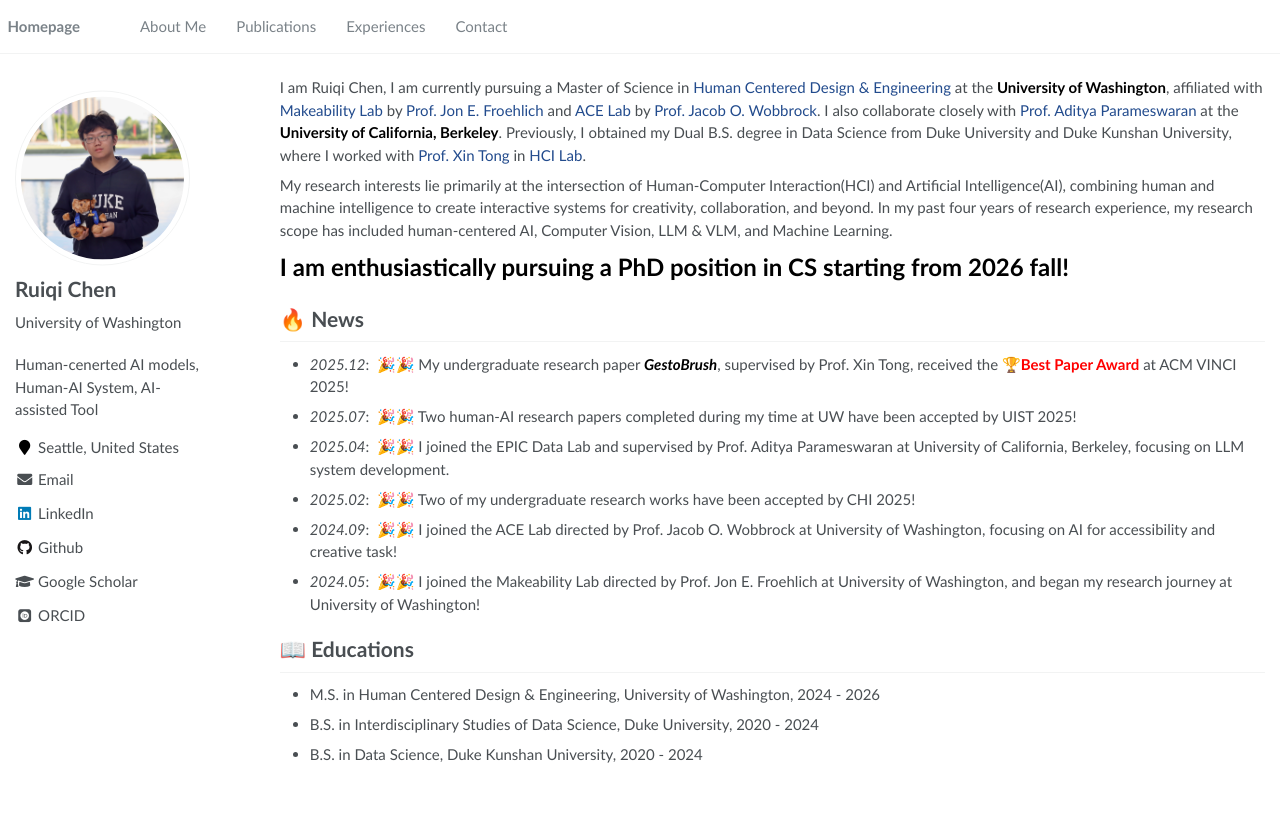
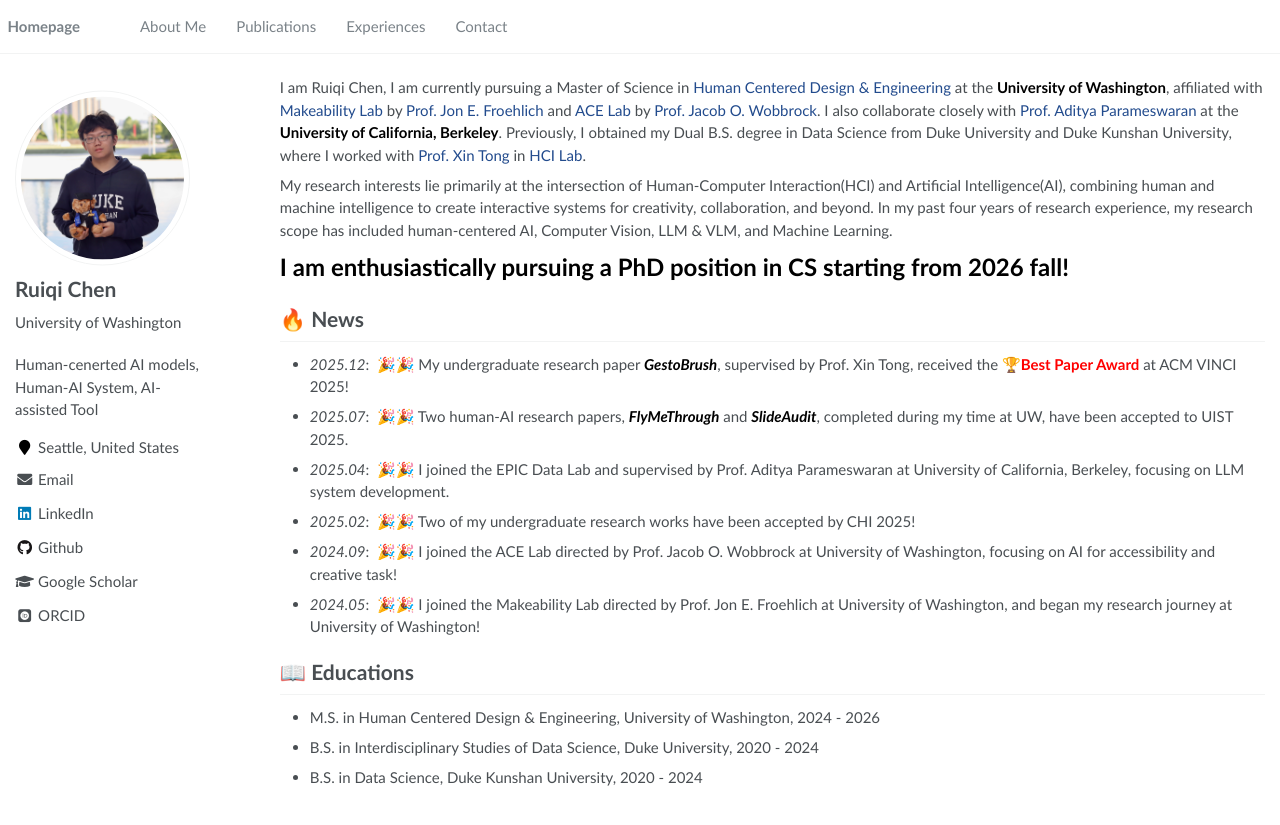
Before and after one commit to Ruiqi-Chen-0216/Ruiqi-Chen-0216.github.io, a Jekyll site: the page built from _pages/about.md, in a window 1280 px wide. Shown: the top 825 px of the page. Built offline with Jekyll 4.4.1, drawn with Linux system fonts in a browser that asks for light colours; some web fonts are replaced.

Commit message:
Update about.md

```diff
--- a/_pages/about.md
+++ b/_pages/about.md
@@ -16,7 +16,7 @@
 
 # 🔥 News
 - *2025.12*: &nbsp;🎉🎉 My undergraduate research paper ***GestoBrush***, supervised by Prof. Xin Tong, received the 🏆<span style="color:red; font-weight:bold;">Best Paper Award</span> at ACM VINCI 2025!
-- *2025.07*: &nbsp;🎉🎉 Two human-AI research papers completed during my time at UW have been accepted by UIST 2025!
+- *2025.07*: &nbsp;🎉🎉 Two human-AI research papers, ***FlyMeThrough*** and ***SlideAudit***, completed during my time at UW, have been accepted to UIST 2025.
 - *2025.04*: &nbsp;🎉🎉 I joined the EPIC Data Lab and supervised by Prof. Aditya Parameswaran at University of California, Berkeley, focusing on LLM system development.
 - *2025.02*: &nbsp;🎉🎉 Two of my undergraduate research works have been accepted by CHI 2025!
 - *2024.09*: &nbsp;🎉🎉 I joined the ACE Lab directed by Prof. Jacob O. Wobbrock at University of Washington, focusing on AI for accessibility and creative task!
```
